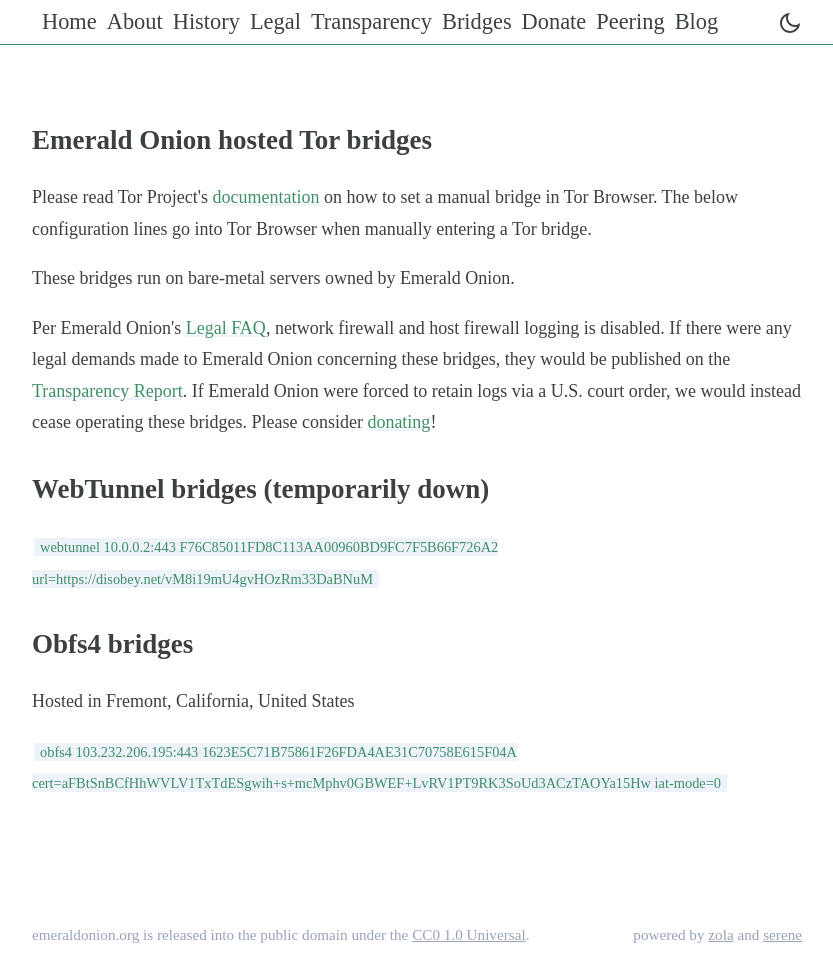
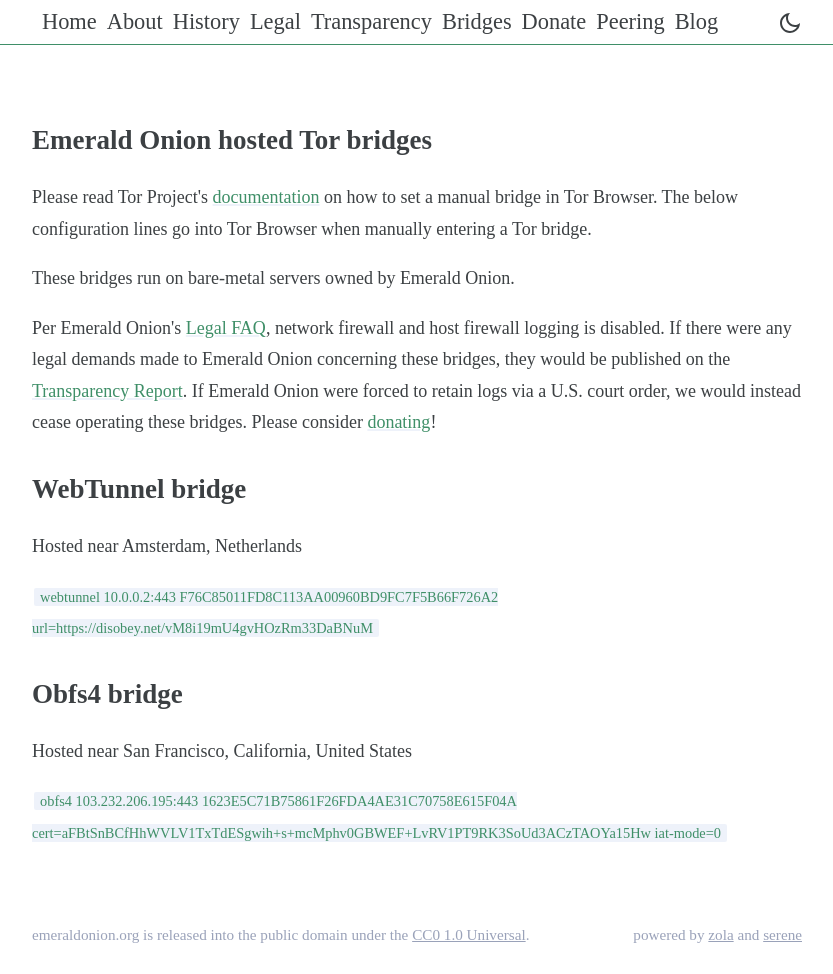
Before and after one commit to emeraldonion/emeraldonion.github.io, a Jekyll site: the page bridges/index.html, which Jekyll copies as it is, in a window 1280 px wide and 974 px high. Shown: the whole window, without its empty margins (223-1056 px from the left). Built offline with Jekyll 4.4.1, drawn with Linux system fonts in a browser that asks for light colours.

Commit message:
Update index.html

```diff
--- a/bridges/index.html
+++ b/bridges/index.html
@@ -112,11 +112,12 @@
                         operating these bridges. Please consider <a rel="noopener nofollow noreferrer"
                             href="https://emeraldonion.org/donate/" target="_blank">donating</a>!</p>
 
-                    <h1 id="webtunnel-bridges">WebTunnel bridges (temporarily down)</h1>
+                    <h1 id="webtunnel-bridges">WebTunnel bridge</h1>
+                    <p>Hosted near Amsterdam, Netherlands</p>
                     <p><code>webtunnel 10.0.0.2:443 F76C85011FD8C113AA00960BD9FC7F5B66F726A2 url=https://disobey.net/vM8i19mU4gvHOzRm33DaBNuM</code>
                     </p>
-                    <h1 id="obfs4-bridges">Obfs4 bridges</h1>
-                    <p>Hosted in Fremont, California, United States</p>
+                    <h1 id="obfs4-bridges">Obfs4 bridge</h1>
+                    <p>Hosted near San Francisco, California, United States</p>
                     <p><code>obfs4 103.232.206.195:443 1623E5C71B75861F26FDA4AE31C70758E615F04A
                     cert=aFBtSnBCfHhWVLV1TxTdESgwih+s+mcMphv0GBWEF+LvRV1PT9RK3SoUd3ACzTAOYa15Hw iat-mode=0</code>
                     </p>
```
